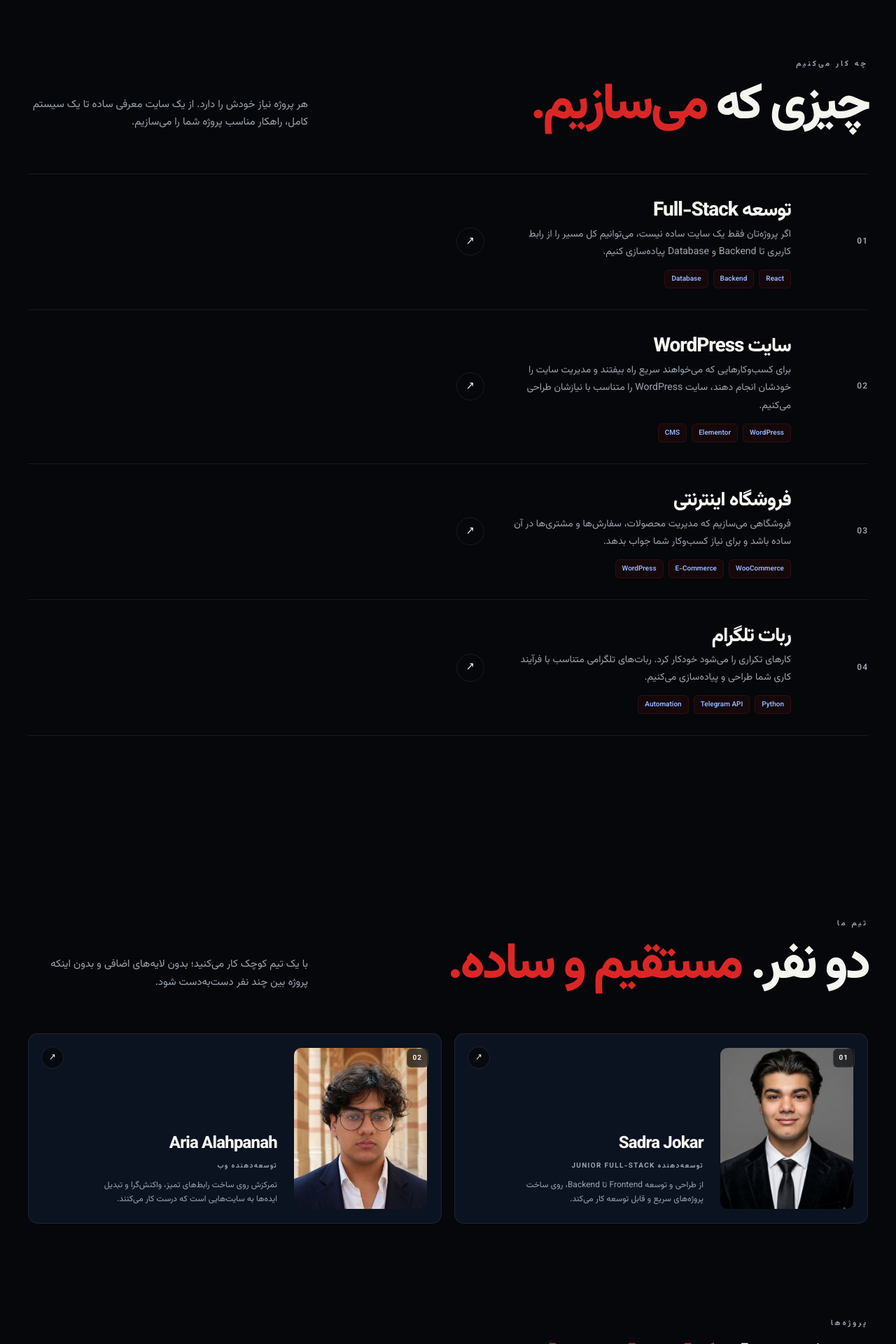
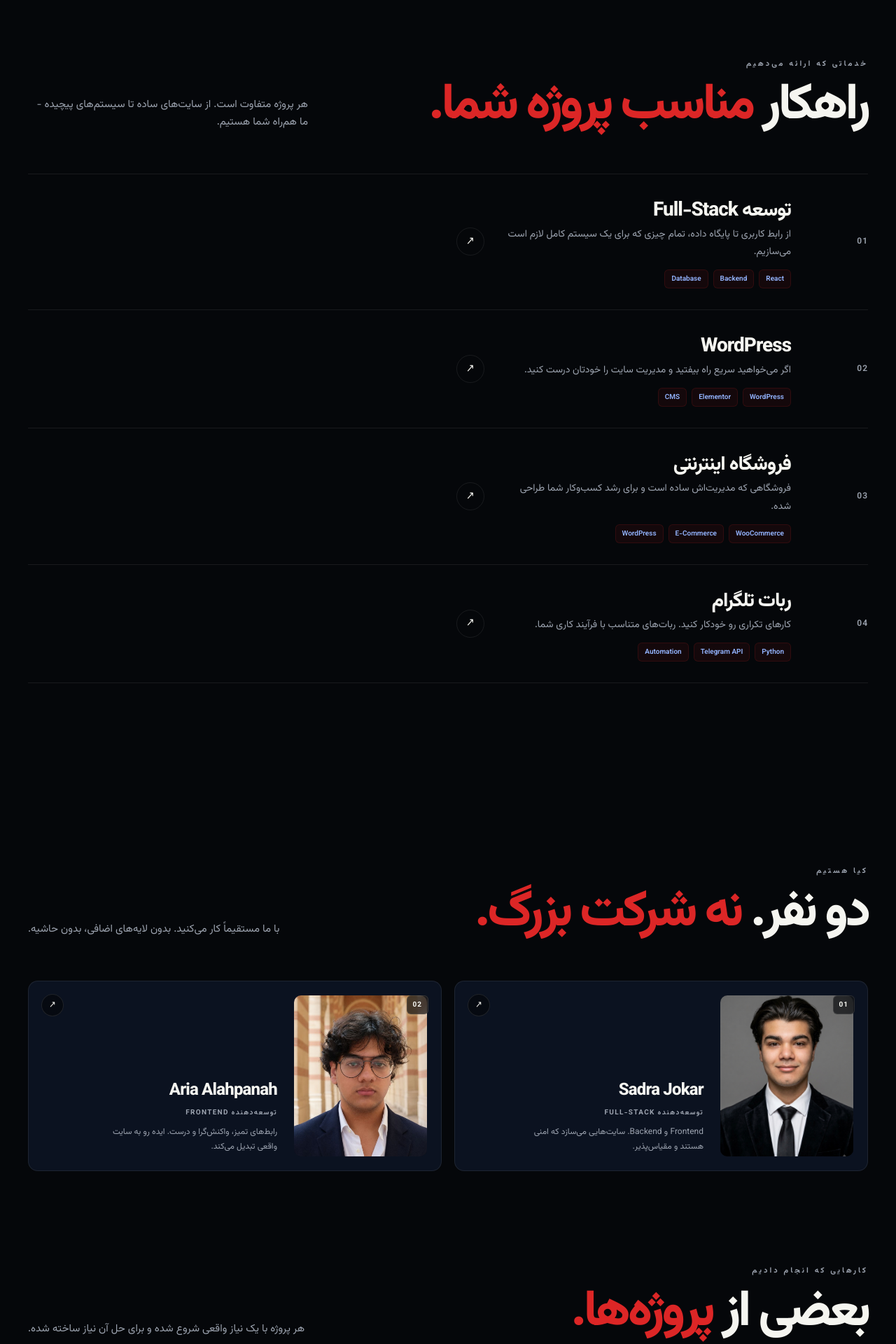
Before and after one commit to sadraaaQ/ArsyxWeb, a React (Vite) app: page / in a window 1280 px wide. Shown: the part 880-2800 px from the top of the page at 70% size. Built offline with nearby package versions, Linux system fonts and the light colour scheme.

Commit message:
Update fa.js

```diff
--- a/src/i18n/fa.js
+++ b/src/i18n/fa.js
@@ -13,50 +13,50 @@ const fa = {
     brand: "ARSYX",
     brandHighlight: "WEB",
     label: "طراحی و توسعه وب",
-    title: "سایتی که برای",
-    titleHighlight: "کسب‌وکار شما ساخته شده.",
+    title: "وبسایتی که",
+    titleHighlight: "درست ساخته شده.",
     description:
-      "از طراحی تا توسعه، سایت شما را متناسب با نیاز واقعی کسب‌وکارتان می‌سازیم؛ ساده، سریع و بدون وابستگی به قالب‌های آماده.",
-    trust: "قبل از شروع، درباره نیاز و مسیر پروژه با هم صحبت می‌کنیم.",
-  ctaPrimary: "شروع پروژه",
-    ctaSecondary: "مشاهده نمونه‌کارها",
+      "بدون قالب آماده، بدون وعده‌های الکی. ری‌اکت، Next.js، امنیت سرور. فقط کد تمیز و سایتی که کار می‌کنه.",
+    trust: "قبل از شروع، درباره نیاز و راه‌حل بهترین برای پروژه‌ات صحبت می‌کنیم.",
+    ctaPrimary: "شروع پروژه",
+    ctaSecondary: "نمونه‌کارها",
     scroll: "بیشتر ببینید",
   },
 
   // Services
   services: {
-    label: "چه کار می‌کنیم",
-    title: "چیزی که",
-    titleHighlight: "می‌سازیم.",
+    label: "خدماتی که ارائه می‌دهیم",
+    title: "راهکار",
+    titleHighlight: "مناسب پروژه شما.",
     description:
-      "هر پروژه نیاز خودش را دارد. از یک سایت معرفی ساده تا یک سیستم کامل، راهکار مناسب پروژه شما را می‌سازیم.",
+      "هر پروژه متفاوت است. از سایت‌های ساده تا سیستم‌های پیچیده - ما هم‌راه شما هستیم.",
     items: [
       {
         number: "01",
         title: "توسعه Full-Stack",
         description:
-          "اگر پروژه‌تان فقط یک سایت ساده نیست، می‌توانیم کل مسیر را از رابط کاربری تا Backend و Database پیاده‌سازی کنیم.",
+          "از رابط کاربری تا پایگاه داده، تمام چیزی که برای یک سیستم کامل لازم است می‌سازیم.",
         tags: ["React", "Backend", "Database"],
       },
       {
         number: "02",
-        title: "سایت WordPress",
+        title: "WordPress",
         description:
-          "برای کسب‌وکارهایی که می‌خواهند سریع راه بیفتند و مدیریت سایت را خودشان انجام دهند، سایت WordPress را متناسب با نیازشان طراحی می‌کنیم.",
+          "اگر می‌خواهید سریع راه بیفتید و مدیریت سایت را خودتان درست کنید.",
         tags: ["WordPress", "Elementor", "CMS"],
       },
       {
         number: "03",
         title: "فروشگاه اینترنتی",
         description:
-          "فروشگاهی می‌سازیم که مدیریت محصولات، سفارش‌ها و مشتری‌ها در آن ساده باشد و برای نیاز کسب‌وکار شما جواب بدهد.",
+          "فروشگاهی که مدیریت‌اش ساده است و برای رشد کسب‌وکار شما طراحی شده.",
         tags: ["WooCommerce", "E-Commerce", "WordPress"],
       },
       {
         number: "04",
         title: "ربات تلگرام",
         description:
-          "کارهای تکراری را می‌شود خودکار کرد. ربات‌های تلگرامی متناسب با فرآیند کاری شما طراحی و پیاده‌سازی می‌کنیم.",
+          "کارهای تکراری رو خودکار کنید. ربات‌های متناسب با فرآیند کاری شما.",
         tags: ["Python", "Telegram API", "Automation"],
       },
     ],
@@ -64,15 +64,15 @@ const fa = {
 
   // Projects
   projects: {
-    label: "پروژه‌ها",
+    label: "کارهایی که انجام دادیم",
     title: "بعضی از",
-    titleHighlight: "کارهای ما.",
+    titleHighlight: "پروژه‌ها.",
     description:
-      "هر پروژه با یک نیاز واقعی شروع شده و متناسب با همان نیاز ساخته شده است.",
+      "هر پروژه با یک نیاز واقعی شروع شده و برای حل آن نیاز ساخته شده.",
     empty: "هنوز پروژه‌ای برای نمایش وجود ندارد.",
-    viewAll: "مشاهده همه پروژه‌ها",
+    viewAll: "دیدن همه پروژه‌ها",
     pageTitle: "همه",
-    visitWebsite: "مشاهده سایت",
+    visitWebsite: "دیدن سایت",
     pythonProject: "پروژه Python",
     statusLive: "آنلاین",
     statusPython: "PYTHON",
@@ -80,61 +80,61 @@ const fa = {
 
   // Process
   process: {
-    label: "روند همکاری",
-    title: "از ایده تا",
-    titleHighlight: "راه‌اندازی.",
+    label: "راه کار ما",
+    title: "از ایده",
+    titleHighlight: "تا آنلاین.",
     description:
-      "قرار نیست از روز اول همه‌چیز مشخص باشد. قدم‌به‌قدم جلو می‌رویم تا به چیزی برسیم که واقعاً به کارتان بیاید.",
+      "هیچ اتفاق ناگهانی وجود ندارد. قدم‌به‌قدم جلو می‌رویم و با شما همراه هستیم.",
     steps: [
       {
         number: "01",
         title: "صحبت می‌کنیم",
         description:
-          "اول درباره کسب‌وکار، ایده و چیزی که از پروژه می‌خواهید صحبت می‌کنیم.",
+          "اول درباره کسب‌وکار شما و آنچه می‌خواهید بسازید صحبت می‌کنیم.",
       },
       {
         number: "02",
-        title: "مسیر را مشخص می‌کنیم",
+        title: "نقشه رسم می‌کنیم",
         description:
-          "ساختار، امکانات و ظاهر پروژه را مشخص می‌کنیم تا قبل از توسعه بدانید قرار است چه چیزی ساخته شود.",
+          "ساختار، امکانات و ظاهر پروژه رو مشخص می‌کنیم.",
       },
       {
         number: "03",
-        title: "شروع به ساخت می‌کنیم",
+        title: "می‌سازیم و تست می‌کنیم",
         description:
-          "پروژه را توسعه می‌دهیم، تست می‌کنیم و در طول مسیر با شما در ارتباط می‌مانیم.",
+          "پروژه رو توسعه می‌دهیم و در طول مسیر با شما در ارتباط می‌مانیم.",
       },
       {
         number: "04",
         title: "راه‌اندازی می‌کنیم",
         description:
-          "بعد از بررسی نهایی، سایت را منتشر می‌کنیم و مطمئن می‌شویم همه‌چیز همان‌طور که باید کار می‌کند.",
+          "بعد از بررسی نهایی، آنلاین می‌کنیم و مطمئن می‌شویم همه کار می‌کند.",
       },
     ],
   },
 
   // Team
   team: {
-    label: "تیم ما",
+    label: "کیا هستیم",
     title: "دو نفر.",
-    titleHighlight: "مستقیم و ساده.",
+    titleHighlight: "نه شرکت بزرگ.",
     description:
-      "با یک تیم کوچک کار می‌کنید؛ بدون لایه‌های اضافی و بدون اینکه پروژه بین چند نفر دست‌به‌دست شود.",
+      "با ما مستقیماً کار می‌کنید. بدون لایه‌های اضافی، بدون حاشیه.",
     photo: "عکس",
     members: [
       {
         number: "01",
         name: "Sadra Jokar",
-        role: "توسعه‌دهنده Junior Full-Stack",
+        role: "توسعه‌دهنده Full-Stack",
         description:
-          "از طراحی و توسعه Frontend تا Backend، روی ساخت پروژه‌های سریع و قابل توسعه کار می‌کند.",
+          "Frontend و Backend. سایت‌هایی می‌سازد که امنی هستند و مقیاس‌پذیر.",
       },
       {
         number: "02",
         name: "Aria Alahpanah",
-        role: "توسعه‌دهنده وب",
+        role: "توسعه‌دهنده Frontend",
         description:
-          "تمرکزش روی ساخت رابط‌های تمیز، واکنش‌گرا و تبدیل ایده‌ها به سایت‌هایی است که درست کار می‌کنند.",
+          "رابط‌های تمیز، واکنش‌گرا و درست. ایده رو به سایت واقعی تبدیل می‌کند.",
       },
     ],
   },
@@ -143,33 +143,33 @@ const fa = {
   whyArsyx: {
     label: "چرا ARSYX",
     title: "چرا",
-    titleHighlight: "با ما؟",
+    titleHighlight: "ما؟",
     description:
-      "ما سعی می‌کنیم همکاری را ساده نگه داریم و چیزی بسازیم که واقعاً برای کسب‌وکار شما کاربرد داشته باشد.",
+      "ما نه یک شرکت بزرگ هستیم نه قالب آماده می‌فروشیم. سایت خاصی برای نیاز خاص شما می‌سازیم.",
     items: [
       {
         number: "01",
         title: "بدون قالب آماده",
         description:
-          "پروژه را بر اساس نیاز شما می‌سازیم، نه اینکه کسب‌وکارتان را داخل یک قالب آماده جا بدهیم.",
+          "پروژه رو برای شما طراحی می‌کنیم، نه کسب‌وکار رو داخل قالب جا می‌دهیم.",
       },
       {
         number: "02",
-        title: "تجربه خوب روی هر دستگاه",
+        title: "همه دستگاه‌ها",
         description:
-          "سایت روی موبایل، تبلت و دسکتاپ درست و روان کار می‌کند.",
+          "موبایل، تبلت، دسکتاپ - هرجا درست کار می‌کند.",
       },
       {
         number: "03",
-        title: "ارتباط مستقیم",
+        title: "مستقیماً تماس",
         description:
-          "مستقیماً با افرادی در ارتباط هستید که خودشان پروژه را توسعه می‌دهند.",
+          "مستقیماً با افرادی صحبت می‌کنید که خودشان پروژه رو می‌سازند.",
       },
       {
         number: "04",
-        title: "قابل توسعه",
+        title: "قابل رشد",
         description:
-          "اگر کسب‌وکارتان رشد کند، سایت هم باید بتواند همراه آن رشد کند.",
+          "اگر کسب‌وکار رشد کرد، سایت هم باید رشد کند. از اول این‌طوری می‌سازیم.",
       },
     ],
   },
@@ -177,12 +177,12 @@ const fa = {
   // Contact
   contact: {
     label: "شروع کنیم",
-    title: "ایده‌ای دارید؟",
-    titleHighlight: "با ما در میان بگذارید.",
+    title: "ایده‌ای",
+    titleHighlight: "دارید؟",
     description:
-      "اگر ایده‌ای برای سایت یا یک پروژه دیجیتال دارید، برایمان بنویسید. حتی اگر هنوز دقیق نمی‌دانید چه چیزی لازم دارید، از همین‌جا شروع می‌کنیم.",
-    callNow: "همین حالا تماس بگیرید",
-    formTitle: "درباره پروژه‌تان بنویسید",
+      "اگر ایده‌ای دارید - حتی اگر کاملاً واضح نیست - برایمان بنویسید. از اینجا شروع می‌کنیم.",
+    callNow: "اینجا تماس بگیرید",
+    formTitle: "پروژه‌تان رو تشریح کنید",
     nameLabel: "نام",
     namePlaceholder: "نام شما",
     emailLabel: "ایمیل",
@@ -191,30 +191,30 @@ const fa = {
     phonePlaceholder: "09123456789",
     messageLabel: "درباره پروژه",
     messagePlaceholder:
-      "چه چیزی می‌خواهید بسازید؟ هرچقدر اطلاعات دارید برای ما بنویسید...",
+      "می‌خواهید چی بسازید؟ جزئیاتی که دارید برای ما بنویسید...",
     sending: "در حال ارسال...",
-    submit: "ارسال پیام",
-    security: "اطلاعات شما فقط برای ارتباط درباره پروژه استفاده می‌شود.",
+    submit: "ارسال",
+    security: "اطلاعات شما فقط برای تماس درباره پروژه استفاده می‌شود.",
     successMessage:
-      "پیامتان رسید. به‌زودی با شما تماس می‌گیریم.",
+      "پیامتان رسید! به‌زودی جواب می‌دهیم.",
     errorMessage:
-      "ارسال پیام انجام نشد. دوباره امتحان کنید یا مستقیماً با ما در تماس باشید.",
-    quickTitle: "پاسخ سریع‌تر می‌خواهید؟",
+      "مشکل پیش آمد. دوباره امتحان کنید یا مستقیماً تماس بگیرید.",
+    quickTitle: "سریع‌تر دوست دارید؟",
     quickText:
-      "اگر ترجیح می‌دهید سریع‌تر صحبت کنیم، از طریق تلگرام پیام بدهید.",
-    quickButton: "پیام در تلگرام",
+      "اگر ترجیح می‌دهید سریع‌تر صحبت کنیم، تلگرام بفرستید.",
+    quickButton: "تلگرام",
     telegram: "تلگرام",
     phone: "تلفن",
     instagram: "اینستاگرام",
     github: "گیت‌هاب",
-    responseTime: "زمان پاسخ",
-    responseValue: "معمولاً کمتر از 24 ساعت.",
+    responseTime: "معمولاً",
+    responseValue: "کمتر از 24 ساعت پاسخ می‌دهیم.",
   },
 
   // Footer
   footer: {
     description:
-      "سایت‌هایی که برای کسب‌وکار شما ساخته می‌شوند، نه برای یک قالب آماده.",
+      "سایت‌های مخصوصی برای کسب‌وکار مخصوص شما.",
     startProject: "شروع پروژه",
     navigate: "دسترسی سریع",
     work: "پروژه‌ها",
@@ -232,21 +232,21 @@ const fa = {
 
   // 404 Page
   notFound: {
-    error: "خطای ۴۰۴",
+    error: "۴۰۴",
     title: "این صفحه",
     titleHighlight: "پیدا نشد.",
     description:
-      "صفحه‌ای که دنبالش هستید وجود ندارد یا آدرس آن تغییر کرده است.",
-    backHome: "برگشت به صفحه اصلی",
+      "این صفحه وجود ندارد. شاید ادرس تغییر کرده باشد.",
+    backHome: "برگشت به صفحه اول",
   },
 
   // UI (aria-labels, etc.)
   ui: {
-    switchToLight: "تغییر به حالت روشن",
-    switchToDark: "تغییر به حالت تاریک",
-    switchToPersian: "تغییر به فارسی",
-    switchToEnglish: "تغییر به انگلیسی",
-    visitProject: (title) => `مشاهده ${title}`,
+    switchToLight: "حالت روشن",
+    switchToDark: "حالت تاریک",
+    switchToPersian: "فارسی",
+    switchToEnglish: "English",
+    visitProject: (title) => `دیدن ${title}`,
     projectImage: (title) => `پروژه ${title}`,
     tagEcommerce: "فروشگاه آنلاین",
     tagDesktopApp: "اپلیکیشن دسکتاپ",
```
